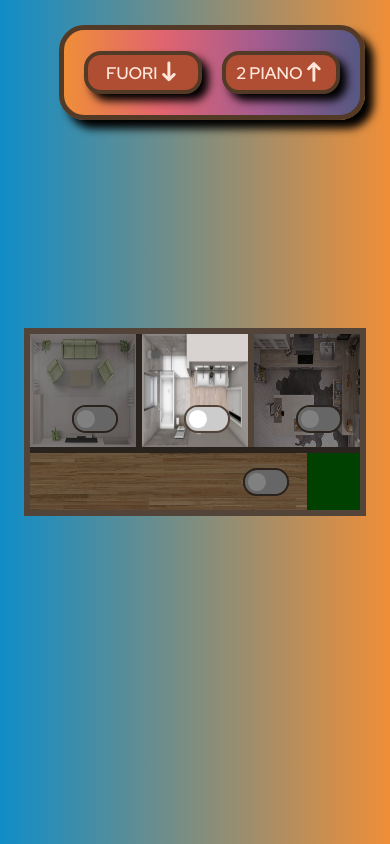
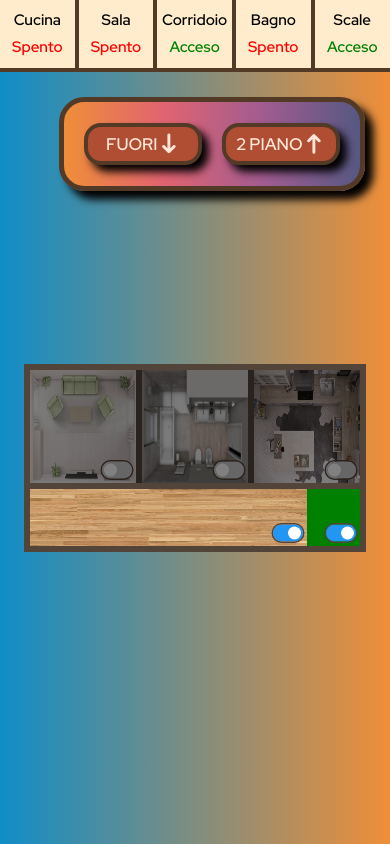
Before and after one commit to leobertolotti1806/BERTOLOTTI_impianto_elettrico, a plain HTML site: page floor1.html in a window 390 px wide. Drawn offline with nearby package versions, Linux system fonts and the light colour scheme.

Commit message:
funzionalità interruttori e visualizzazione

```diff
--- /dev/null
+++ b/css/base.css
@@ -0,0 +1,79 @@
+@font-face {
+    font-family: "regular";
+    src: url(../RedHatDisplay-Medium.otf);
+}
+
+::selection{
+    background-color: #ef8e38;
+    color: black;
+}
+
+span.material-symbols-rounded{
+    font-weight: 1000;
+    font-size: 2.7vh;
+}
+
+body{
+    margin: 0;
+    display: flex;
+    height: 100vh;
+    font-family: "regular" !important;
+    overflow: hidden;
+}
+
+main{
+    display: flex;
+    align-items: center;
+    justify-content: center;
+    height: 100%;
+    background-image: linear-gradient(to right, #108dc7, #ef8e38);
+}
+
+.container{
+    display: flex;
+    align-items: center;
+    justify-content: space-evenly;
+    border: 0.7vh rgb(83, 58, 38) solid;
+    border-radius: 3vh;
+    box-shadow: 1vh 1vh 1vh black;
+    background-image: linear-gradient(to right, #ef8e38,#e16470, #a25c90, #565883);
+}
+
+#menu{
+    position: absolute;
+    z-index: 10;
+    top: 3vh;
+    right: 3vh;
+    width: 35vh;
+    height: 10vh;
+}
+
+#menu > button {
+    display: flex;
+    align-items: center;
+    justify-content: center;
+    padding: 1vh;
+    width: 40%;
+    height: 5vh;
+    border-radius: 2vh;
+    font-size: 2vh;
+    font-family: "regular";
+    color: #FFE6D8;
+    box-shadow: 0.8vh 0.8vh 1vh black;
+    border: 0.5vh rgb(83, 58, 38) solid;
+    background-color: #b04e34;
+    cursor: pointer;
+    transition: border-color 0.3s, transform 0.3s;
+}
+
+#menu > button:hover{
+    border-color: #ef8e38;
+}
+
+@media screen and (max-width: 378px) {
+    #menu{
+        top: 0.5vh;
+        right: -1vh;
+        transform: scale(80%);
+    }
+}
--- a/css/floor1.css
+++ b/css/floor1.css
@@ -6,7 +6,48 @@
     transform: translateY(-1vh);
 }
 
-main {
+aside{
+    display: flex;
+    align-items: center;
+    flex-direction: column;
+    min-width: 20vh;
+    height: 100vh;
+    border-right: 0.8vh #534439 solid;
+    background-color: #FFECCC;
+}
+
+aside > b{
+    display: flex;
+    align-items: center;
+    justify-content: center;
+    font-size: 2.5vh;
+    height: 8vh;
+    width: 100%;
+    border-bottom: 0.5vh rgb(83, 58, 38) solid;
+}
+
+aside > div{
+    display: flex;
+    align-items: center;
+    justify-content: space-between;
+    padding: 2vh;
+    box-sizing: border-box;
+    width: 100%;
+    height: 7vh;
+    font-size: 1.8vh;
+    border-bottom: 0.5vh rgb(83, 58, 38) solid;
+}
+
+aside > div > span{
+    color: red;
+}
+
+main{
+    position: relative;
+    flex-grow: 1;
+}
+
+section {
     display: grid;
     grid-template-areas:
         's s b b c c'
@@ -18,47 +59,52 @@ main {
     border: 0.8vh #534439 solid;
 }
 
-main > div{
+section > div{
     position: relative;
     background-size: 100% 100%;
     box-sizing: border-box;
     filter: brightness(0.5);
+    transition: filter 0.4s;
 }
 
-.on{
+div.on{
     filter: brightness(1);
 }
 
-#cucina {
+span.on{
+    color: green;
+}
+
+#Cucina {
     grid-area: c;
     background-image: url(../img/cucina.jpeg);
 }
 
-#sala {
+#Sala {
     grid-area: s;
     border-right: 0.8vh #534439 solid;
     background-image: url(../img/salotto.avif);
 }
 
-#corridoio {
+#Corridoio {
     grid-area: o;
     border-top: 0.8vh #534439 solid;
     background-image: url(../img/parquet.jpg);
 }
 
-#scale {
+#Scale {
     grid-area: scale;
     border-top: 0.8vh #534439 solid;
     background-color: green;
 }
 
-#bagno {
+#Bagno {
     grid-area: b;
     border-right: 0.8vh #534439 solid;
     background-image: url(../img/bagno.jpg);
 }
 
-.slider{
+label{
     position: absolute;
     bottom: 1vh;
     right: 1vh;
@@ -69,7 +115,7 @@ main > div{
     overflow: hidden;
 }
 
-.slider > span {
+label > span {
     position: absolute;
     cursor: pointer;
     top: 0;
@@ -80,11 +126,11 @@ main > div{
     transition: 0.4s;
 }
 
-.slider > input{
+label > input{
     display: none;
 }
 
-.slider > span:before {
+label > span:before {
     position: absolute;
     content: "";
     height: 26px;
@@ -96,59 +142,110 @@ main > div{
     transition: 0.4s;
 }
 
-.slider > input:checked + span {
+label > input:checked + span {
     background-color: #2196F3 !important;
 }
 
-.slider > input:checked + span::before {
+label > input:checked + span::before {
     transform: translateX(26px);
 }
 
-@media screen and (max-width: 1400px) {
-    main{
+@media screen and (max-width: 1600px) {
+    section{
         width: 910px;
         height: 490px;
     }
 }
 
-@media screen and (max-width: 960px) {
-    main{
+@media screen and (max-width: 1130px) {
+    section{
         width: 700px;
         height: 380px;
     }
 }
 
-@media screen and (max-width: 760px) {
-    main{
+@media screen and (max-width: 900px) {
+    section{
         width: 590px;
         height: 318px;
+    }
+
+    label{
+        transform: scale(80%);
+        bottom: 0;
+        right: 0;
+    }
+}
+
+@media screen and (max-width: 790px) {
+    body{
+        flex-direction: column;
+    }
+
+    aside{
+        flex-direction: row;
+        max-height: 8vh;
+        width: 100%;
+        border-right: none;
+        border-bottom: 0.5vh rgb(83, 58, 38) solid;
+    }
+
+    aside > b{
+        display: none;
+    }
+
+    aside > div{
+        flex-direction: column;
+        justify-content: space-evenly;
+        height: 100%;
+        padding: 0.4vh;
+        border-right: 0.5vh rgb(83, 58, 38) solid;
+        border-bottom: none;
+    }
+
+    aside > div:last-child{
+        border: none;
     }
 }
 
 @media screen and (max-width: 620px) {
-    main{
+    section{
+        width: 470px;
+        height: 254px;
+    }
+
+    label{
+        transform: scale(60%);
+    }
+}
+
+@media screen and (max-width: 500px) {
+    section{
         width: 410px;
         height: 220px;
     }
 
     label{
-        transform: scale(80%);
+        transform: scale(50%);
+        bottom: -0.8vh;
+        right: -1.6vh;
     }
 }
 
-@media screen and (max-width: 430px) {
-    main{
+@media screen and (max-width: 435px) {
+    section{
         width: 330px;
         height: 176px;
     }
 
-    label{
-        transform: scale(70%);
-    }
 }
 
 @media screen and (max-width: 350px) {
-    main{
+    section{
         transform: scale(80%);
     }
+
+    aside > div{
+        font-size: 1.3vh;
+    }
 }
--- a/floor1.html
+++ b/floor1.html
@@ -5,7 +5,7 @@
     <meta charset="UTF-8">
     <meta name="viewport" content="width=device-width, initial-scale=1.0">
 
-    <link rel="stylesheet" href="./css/menu.css">
+    <link rel="stylesheet" href="./css/base.css">
     <link rel="stylesheet" href="./css/floor1.css">
 
     <link rel="stylesheet"
@@ -19,35 +19,49 @@
 </head>
 
 <body>
+    <aside>
+        <b>Piano 1</b>
+    </aside>
+
     <main>
-        <div id="cucina">
-            <label class="slider">
+        <section>
+            <div id="Cucina">
+                <label>
                     <input type="checkbox">
                     <span></span>
                 </label>
             </div>
-        <div id="sala">
-            <label class="slider">
+
+            <div id="Sala">
+                <label>
                     <input type="checkbox">
                     <span></span>
                 </label>
             </div>
-        <div id="corridoio">
-            <label class="slider">
+
+            <div id="Corridoio" class="on">
+                <label>
+                    <input type="checkbox" checked>
+                    <span></span>
+                </label>
+            </div>
+
+            <div id="Bagno">
+                <label>
                     <input type="checkbox">
                     <span></span>
                 </label>
             </div>
-        <div class="on" id="bagno">
-            <label class="slider">
-                <input type="checkbox">
+
+            <div class="on" id="Scale">
+                <label>
+                    <input type="checkbox" checked>
                     <span></span>
                 </label>
             </div>
-        <div id="scale"></div>
-    </main>
+        </section>
 
-    <div id="menu">
+        <div class="container" id="menu">
             <button id="index">
                 FUORI
                 <span class="material-symbols-rounded">
@@ -61,6 +75,7 @@
                 </span>
             </button>
         </div>
+    </main>
 </body>
 
 </html>
--- a/js/floor.js
+++ b/js/floor.js
@@ -6,7 +6,42 @@ function check(e) {
 
 if (owner !== null) {
 
-    document.getElementById("index").onclick = check;
-    document.getElementById("floor1").onclick = check;
 
 } else open("./index.html", "_self");
+
+let aside = document.querySelector("aside");
+
+for (const room of document.querySelectorAll("section > div")) {
+    let div = document.createElement("div");
+    let span = document.createElement("span");
+
+
+    div.textContent = room.id;
+    div.appendChild(span);
+
+    if (room.classList.contains("on")) {
+        span.className = "on";
+        span.textContent = "Acceso";
+    } else span.textContent = "Spento";
+
+    div.appendChild(span);
+
+    aside.appendChild(div);
+
+    room.querySelector("label").onchange = () => {
+        if (room.classList.contains("on")) {
+            room.className = "";
+            span.className = "";
+            span.textContent = "Spento";
+        } else {
+            room.className = "on";
+            span.className = "on";
+            span.textContent = "Acceso";
+        }
+    }
+}
+
+for (const btn of document.querySelectorAll("#menu > button"))
+    btn.addEventListener("click", () => {
+        open(`./${btn.id}.html?n=${owner}`, "_self");
+    });
```
Also changed, not shown: floor2.html (+4 -4 lines), index.html (+5 -5 lines), js/index.js (+4 -7 lines). Lines whose indentation alone changed are shown as unchanged.
